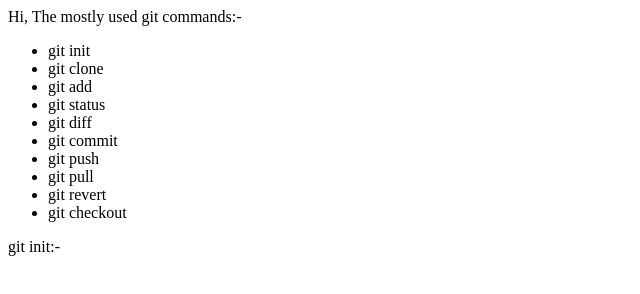
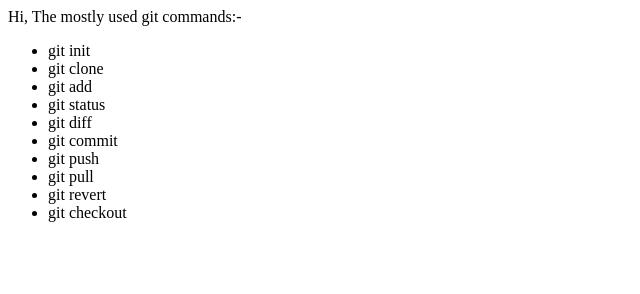
Before and after one commit to shilpa3495/Git-Commands, a plain HTML site: page index.html in a window 1280 px wide. Shown: the full height of the page, 0-640 px from the left. Drawn offline with Linux system fonts and the light colour scheme.

Commit message:
[modified] git init remove

```diff
--- a/index.html
+++ b/index.html
@@ -20,6 +20,6 @@
         <li>git revert</li>
         <li>git checkout</li>
     </ul>
-    git init:-
+
 </body>
 </html>
```
